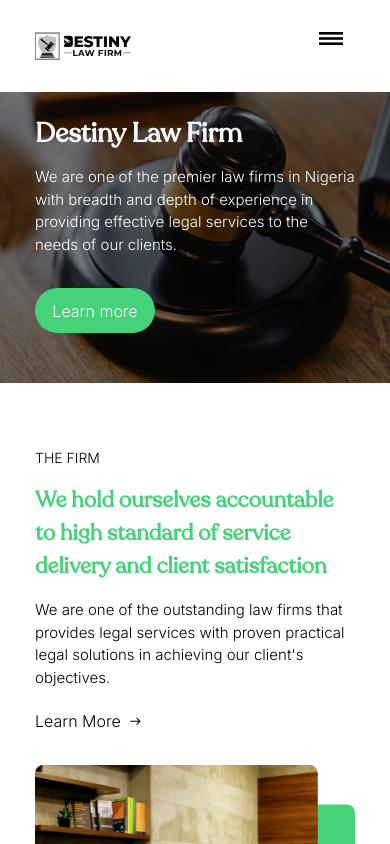
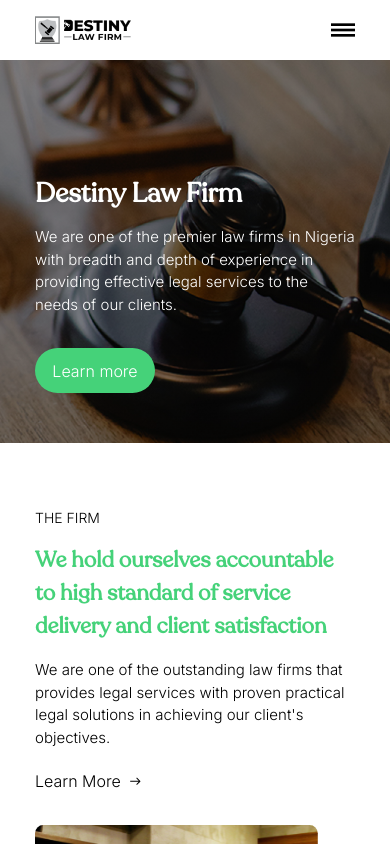
Before and after one commit to Ensio-Creative/destiny-law, a Vue app: page / in a window 390 px wide. Shown: the top 844 px of the page. Built offline with nearby package versions, Linux system fonts and the light colour scheme.

Commit message:
Modify the mobile nav

```diff
--- a/src/components/MobileNav.vue
+++ b/src/components/MobileNav.vue
@@ -1,16 +1,12 @@
 
 <template>
-  <div class="content absolute w-full bg-white">
-    <div class="container py-8 flex justify-between">
+  <div class="content h-[60px] w-full bg-white">
+    <div class="container pt-4 flex justify-between">
       <router-link to="/">
-        <!-- <img v-if="$route.name !== 'Contact-us'" class="w-24 lg:w-32" src="/img/footer-logo.png" alt="" /> -->
         <img class="w-24 lg:w-32" src="/img/logo.png" alt="" />
       </router-link>
-      <div @click="openNav" class="flex burger lg:mt-0 mt-2">
-        <div class="uppercase link lg:text-base text-sm -mt-2 mx-3">
-          <!-- <img v-if="$route.name !== 'Contact-us'" class="w-6 lg:w-32" src="/img/bar.svg" alt="" /> -->
+      <div @click="openNav" class="flex burger lg:mt-0">
           <img class="w-6 lg:w-32" src="/img/bar-black.svg" alt="" />
-        </div>
       </div>
     </div>
     <div id="mySidenav" :class="[!state.open ? 'sidenav' : 'sidenavOpen']" >
```
